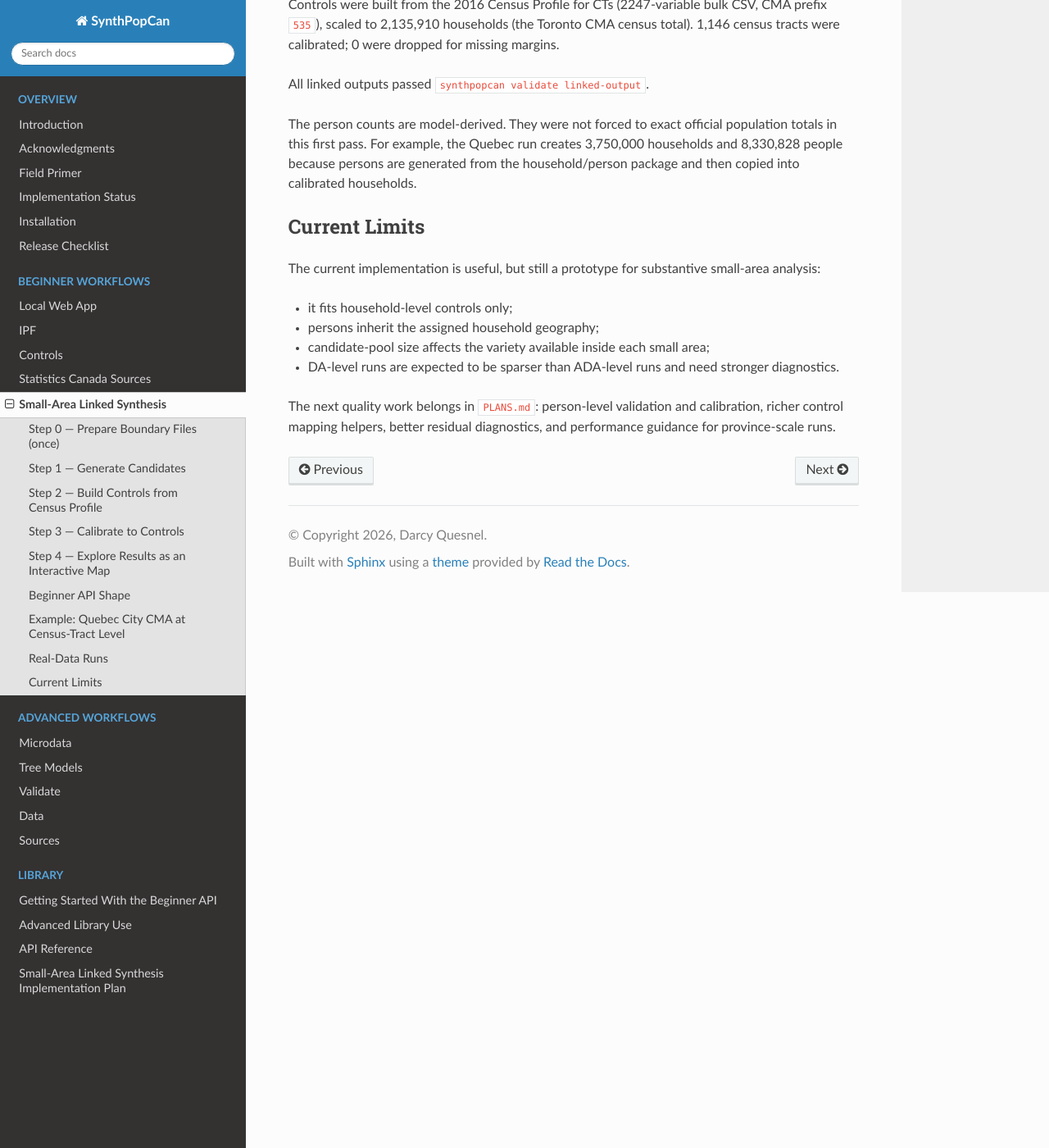
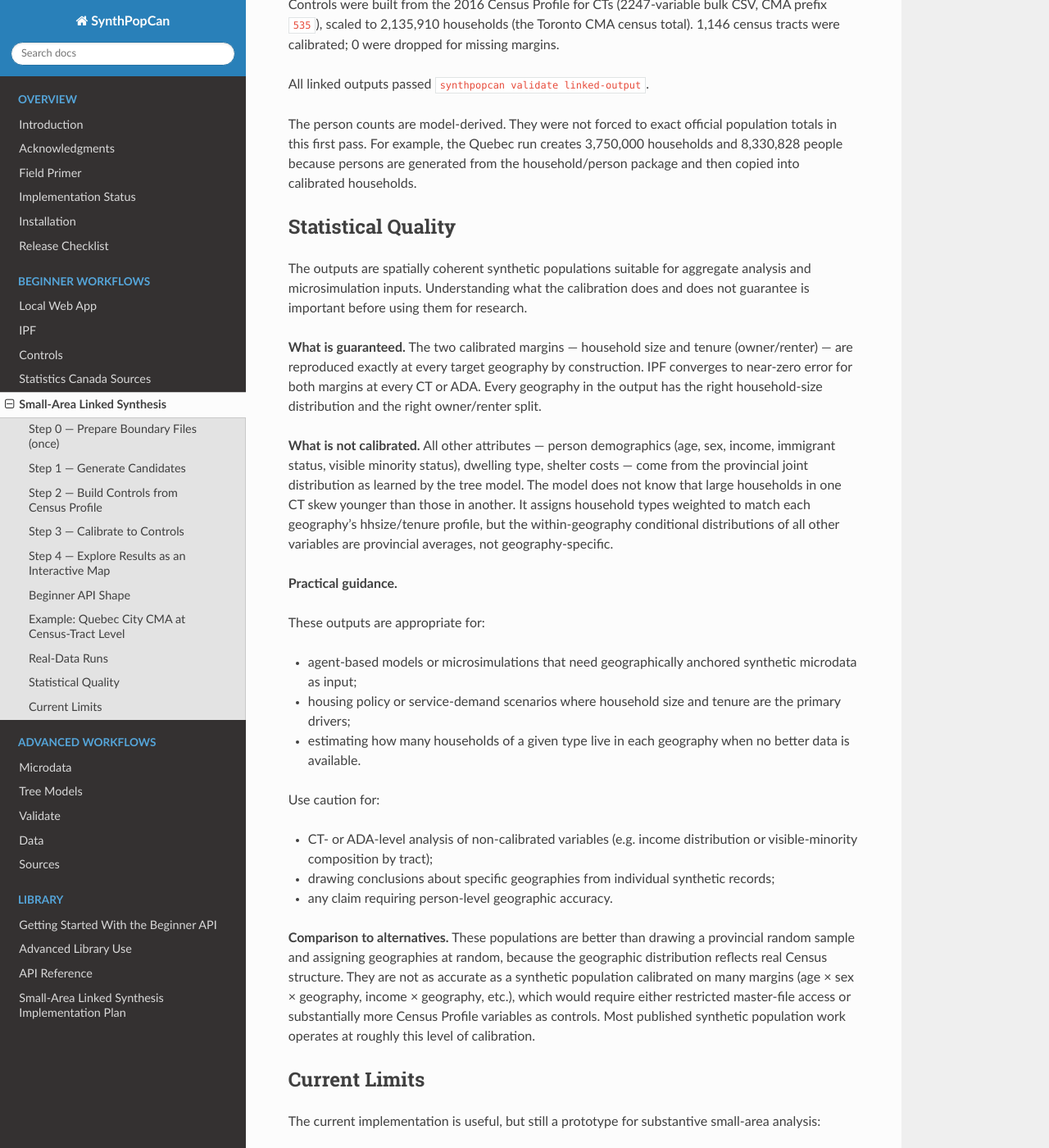
Before and after one commit to dlq/synthpopcan, a Sphinx documentation site: the page built from docs/small-area.md, in a window 1280 px wide and 1400 px high, scrolled down 5290 px. Shown: the whole window at 82% size. Built offline with Sphinx 7.4.7 and the Read the Docs theme 3.1.0, drawn with Linux system fonts in a browser that asks for light colours.

Commit message:
docs: add statistical quality proviso to small-area docs
Explains what the IPF calibration guarantees (hhsize and tenure margins
exactly reproduced at every geography) and what it does not (all other
attributes reflect provincial joint distributions, not geography-specific
ones). Includes practical guidance on appropriate and inappropriate uses,
and positions the outputs relative to more and less calibrated alternatives.

```diff
--- a/docs/small-area.md
+++ b/docs/small-area.md
@@ -255,6 +255,55 @@ population totals in this first pass. For example, the Quebec run creates
 3,750,000 households and 8,330,828 people because persons are generated from the
 household/person package and then copied into calibrated households.
 
+## Statistical Quality
+
+The outputs are spatially coherent synthetic populations suitable for aggregate
+analysis and microsimulation inputs. Understanding what the calibration does and
+does not guarantee is important before using them for research.
+
+**What is guaranteed.** The two calibrated margins — household size and tenure
+(owner/renter) — are reproduced exactly at every target geography by
+construction. IPF converges to near-zero error for both margins at every CT or
+ADA. Every geography in the output has the right household-size distribution and
+the right owner/renter split.
+
+**What is not calibrated.** All other attributes — person demographics (age,
+sex, income, immigrant status, visible minority status), dwelling type, shelter
+costs — come from the provincial joint distribution as learned by the tree
+model. The model does not know that large households in one CT skew younger
+than those in another. It assigns household types weighted to match each
+geography's hhsize/tenure profile, but the within-geography conditional
+distributions of all other variables are provincial averages, not
+geography-specific.
+
+**Practical guidance.**
+
+These outputs are appropriate for:
+
+- agent-based models or microsimulations that need geographically anchored
+  synthetic microdata as input;
+- housing policy or service-demand scenarios where household size and tenure
+  are the primary drivers;
+- estimating how many households of a given type live in each geography when
+  no better data is available.
+
+Use caution for:
+
+- CT- or ADA-level analysis of non-calibrated variables (e.g. income
+  distribution or visible-minority composition by tract);
+- drawing conclusions about specific geographies from individual synthetic
+  records;
+- any claim requiring person-level geographic accuracy.
+
+**Comparison to alternatives.** These populations are better than drawing a
+provincial random sample and assigning geographies at random, because the
+geographic distribution reflects real Census structure. They are not as
+accurate as a synthetic population calibrated on many margins (age × sex ×
+geography, income × geography, etc.), which would require either restricted
+master-file access or substantially more Census Profile variables as controls.
+Most published synthetic population work operates at roughly this level of
+calibration.
+
 ## Current Limits
 
 The current implementation is useful, but still a prototype for substantive
```
